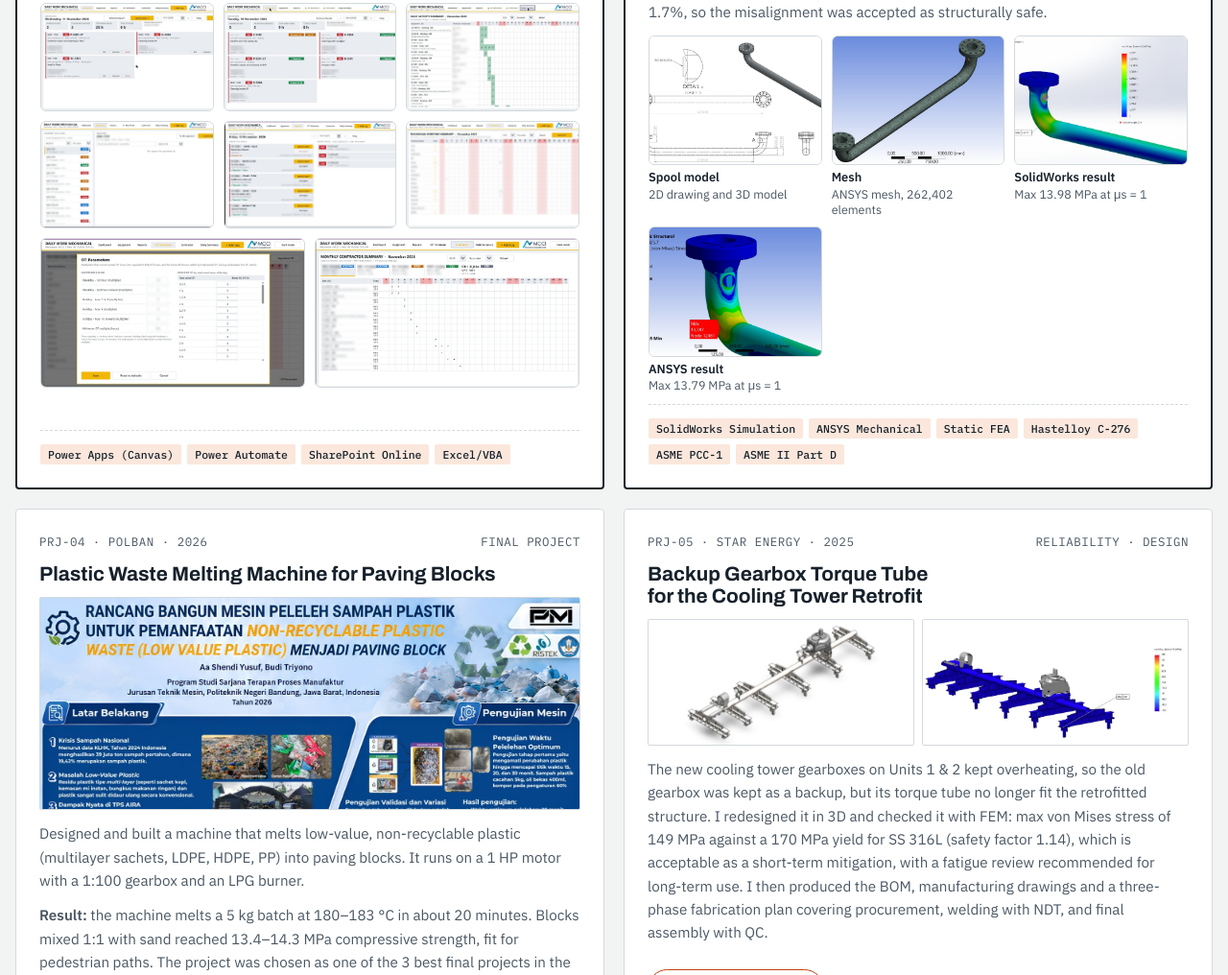
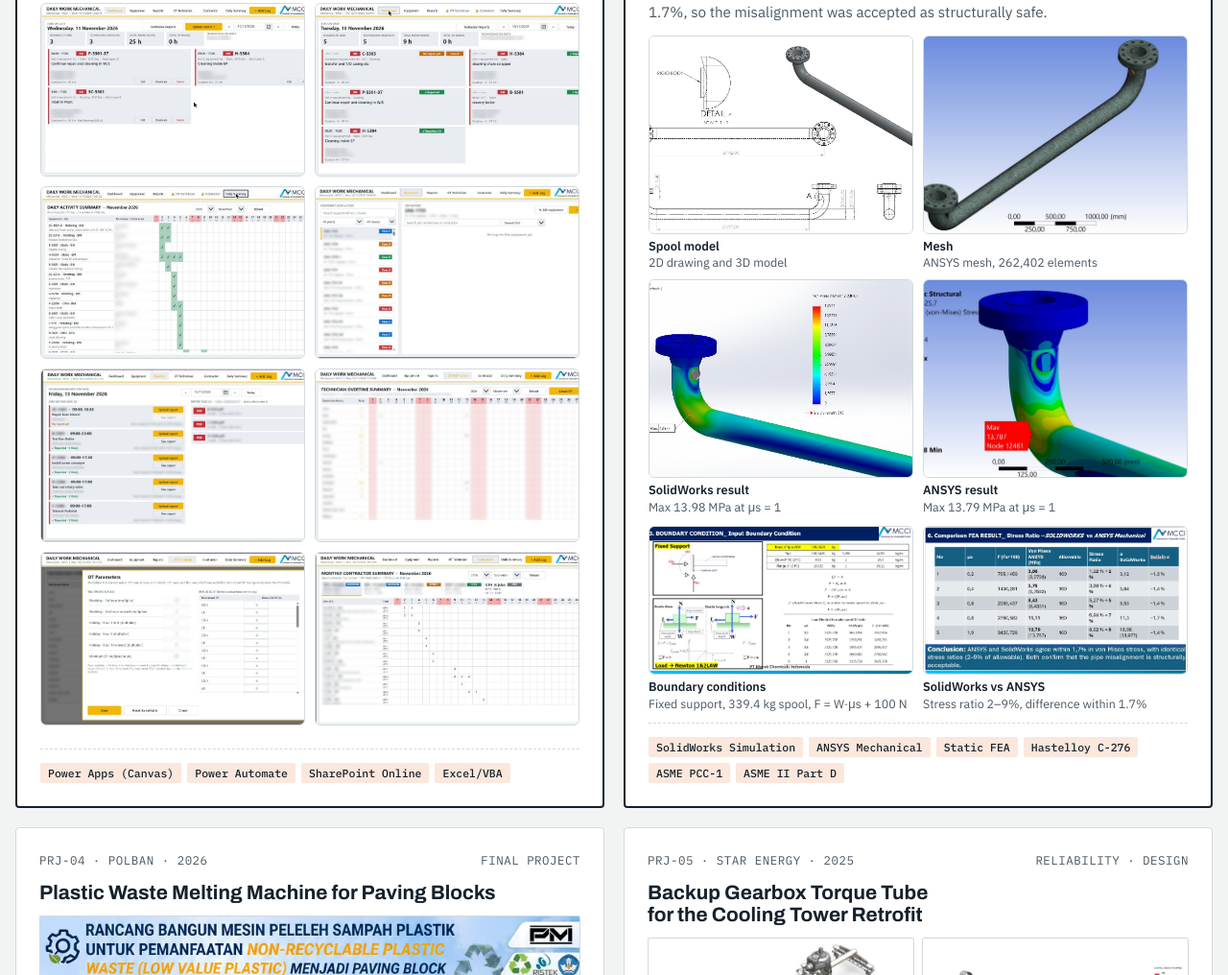
Before and after one commit to shendyu7-a11y/shendyu7-a11y.github.io, a plain HTML site: page index.html in a window 1280 px wide. Shown: the part 6075-7091 px from the top of the page at 96% size. Drawn offline with Linux system fonts and the light colour scheme.

Commit message:
Add spool FEA boundary condition and comparison slides; rebalance project cards
Co-Authored-By: Claude Opus 5.5 <noreply@anthropic.com>
Claude-Session: https://claude.ai/code/session_01FU6DnaWRU5eLUAmoU8RCE2

```diff
--- a/index.html
+++ b/index.html
@@ -205,8 +205,8 @@ dialog.lb button{font:inherit;color:#fff;background:transparent;border:1px solid
 .ph-strip .thumb{padding:0;border:1px solid var(--line);border-radius:6px;overflow:hidden;background:var(--paper);cursor:zoom-in;aspect-ratio:3/4}
 .ph-strip.act{grid-template-columns:repeat(auto-fill,minmax(150px,1fr));margin-top:14px}
 .ph-strip.act .thumb{aspect-ratio:4/3}
-.ph-strip.pa{grid-template-columns:repeat(6,minmax(0,1fr));gap:10px;margin:4px 0 12px}.ph-strip.pa .thumb{grid-column:span 2}.ph-strip.pa .thumb:nth-last-child(-n+2){grid-column:span 3;aspect-ratio:16/9}@media (max-width:700px){.ph-strip.pa{grid-template-columns:repeat(2,minmax(0,1fr))}.ph-strip.pa .thumb,.ph-strip.pa .thumb:nth-last-child(-n+2){grid-column:span 1;aspect-ratio:16/10}}
-.ph-strip.pa .thumb{aspect-ratio:16/10}
+.ph-strip.pa{grid-template-columns:repeat(2,minmax(0,1fr));gap:10px;margin:4px 0 12px}
+.ph-strip.pa .thumb{aspect-ratio:16/9}
 .ph-strip.pa img{object-position:left top}
 .ph-strip.calc{grid-template-columns:repeat(2,minmax(0,1fr));max-width:560px}
 .ph-strip.calc .thumb{aspect-ratio:16/9;background:#fff}
@@ -282,6 +282,9 @@ section.s{position:relative}
 @media (max-width:760px){.lt{grid-template-columns:1fr}.lt-stamp{width:130px;height:130px;justify-self:start;font-size:.6rem}.lt-stamp b{font-size:1.2rem}}
 @media (prefers-reduced-motion:reduce){.lt-avail .dot{animation:none}.lt-h em::after{transition:none}}
 
+.calc-grid.sp-wide{grid-template-columns:repeat(2,minmax(0,1fr))}.calc-grid.sp-wide .thumb{aspect-ratio:16/9}.calc-grid.sp-wide img{object-fit:contain}@media (max-width:560px){.calc-grid.sp-wide{grid-template-columns:1fr}}
+.calc-grid.sp-two{grid-template-columns:repeat(2,minmax(0,1fr))}
+@media (min-width:901px){#prj-powerapps .ph-strip.pa{flex:1 1 auto;grid-auto-rows:1fr}#prj-powerapps .ph-strip.pa .thumb{aspect-ratio:auto;min-height:150px}}
 </style>
 <style>body{margin:0}img{max-width:100%}[hidden]{display:none!important}</style></head><body>
 
@@ -563,11 +566,15 @@ section.s{position:relative}
           <li>Ran the same geometry, material, fixtures and loads in SolidWorks Simulation and ANSYS Mechanical (262,402 elements) so the results could be cross-checked.</li>
         </ul>
         <p><strong>Result:</strong> max von Mises stress of 13.98 MPa (SolidWorks) and 13.79 MPa (ANSYS) at the elbow, only 9% of the allowable stress. The two packages agreed within 1.7%, so the misalignment was accepted as structurally safe.</p>
-        <div class="calc-grid">
+        <div class="calc-grid sp-two">
           <figure><button type="button" class="thumb" data-full="certs/sp-model.jpg" data-title="Spool model · 2D drawing and 3D model"><img src="certs/sp-model.jpg" alt="Spool drawing and 3D model of the 8-inch spool" loading="lazy"></button><figcaption><strong>Spool model</strong> 2D drawing and 3D model</figcaption></figure>
           <figure><button type="button" class="thumb" data-full="certs/sp-mesh.jpg" data-title="Mesh · ANSYS mesh, 262,402 elements"><img src="certs/sp-mesh.jpg" alt="ANSYS mesh of the spool pipe" loading="lazy"></button><figcaption><strong>Mesh</strong> ANSYS mesh, 262,402 elements</figcaption></figure>
           <figure><button type="button" class="thumb" data-full="certs/sp-sw.jpg" data-title="SolidWorks result · Max 13.98 MPa at μs = 1"><img src="certs/sp-sw.jpg" alt="SolidWorks von Mises stress plot at the elbow" loading="lazy"></button><figcaption><strong>SolidWorks result</strong> Max 13.98 MPa at μs = 1</figcaption></figure>
           <figure><button type="button" class="thumb" data-full="certs/sp-ansys.jpg" data-title="ANSYS result · Max 13.79 MPa at μs = 1"><img src="certs/sp-ansys.jpg" alt="ANSYS von Mises stress plot at the elbow" loading="lazy"></button><figcaption><strong>ANSYS result</strong> Max 13.79 MPa at μs = 1</figcaption></figure>
+        </div>
+        <div class="calc-grid sp-wide">
+          <figure><button type="button" class="thumb" data-full="certs/sp-boundary.jpg" data-title="Boundary conditions · fixed support, spool mass 339.4 kg and the five sliding-force load cases"><img src="certs/sp-boundary.jpg" alt="Boundary condition slide: fixed support, spool mass breakdown and load table for friction 0.2 to 1.0" loading="lazy"></button><figcaption><strong>Boundary conditions</strong> Fixed support, 339.4 kg spool, F = W·μs + 100 N</figcaption></figure>
+          <figure><button type="button" class="thumb" data-full="certs/sp-compare.jpg" data-title="Result comparison · SolidWorks vs ANSYS, stress ratio 2–9% of 160 MPa, difference 1.3–1.7%"><img src="certs/sp-compare.jpg" alt="Comparison table of von Mises stress, stress ratio and difference between SolidWorks and ANSYS for five load cases" loading="lazy"></button><figcaption><strong>SolidWorks vs ANSYS</strong> Stress ratio 2–9%, difference within 1.7%</figcaption></figure>
         </div>
         <div class="spec"><span class="chip">SolidWorks Simulation</span><span class="chip">ANSYS Mechanical</span><span class="chip">Static FEA</span><span class="chip">Hastelloy C-276</span><span class="chip">ASME PCC-1</span><span class="chip">ASME II Part D</span></div>
       </article>
```
Also changed, not shown: certs/sp-boundary.jpg (added), certs/sp-compare.jpg (added).
